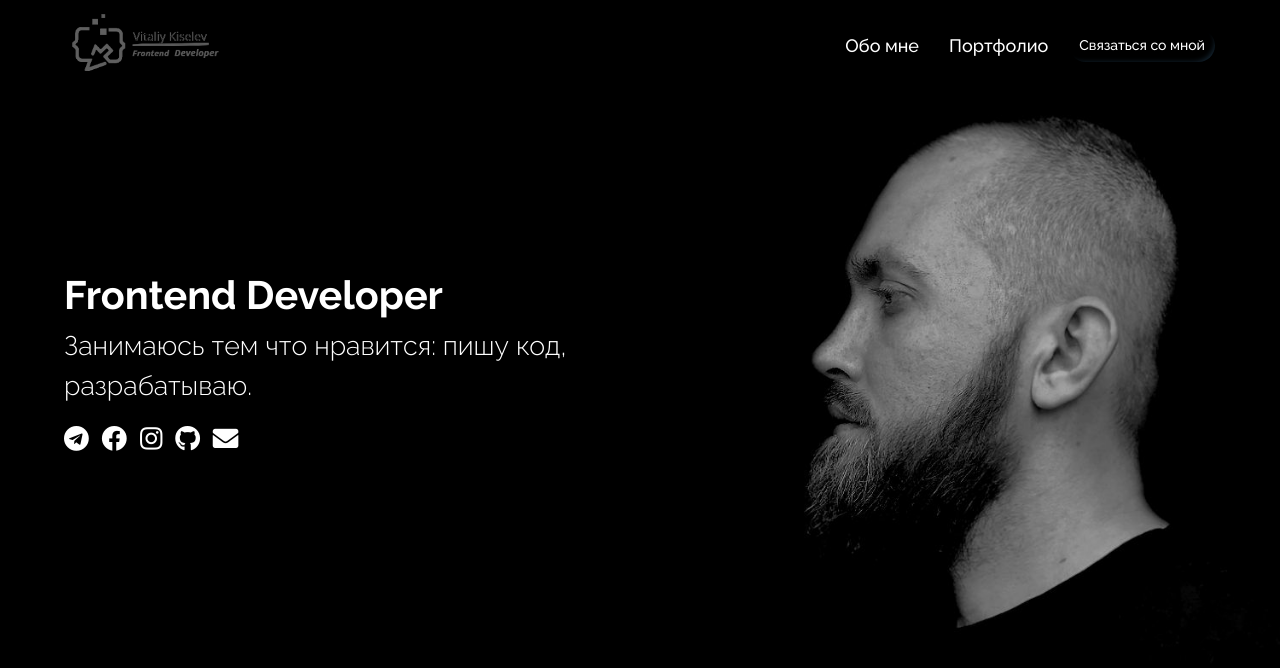
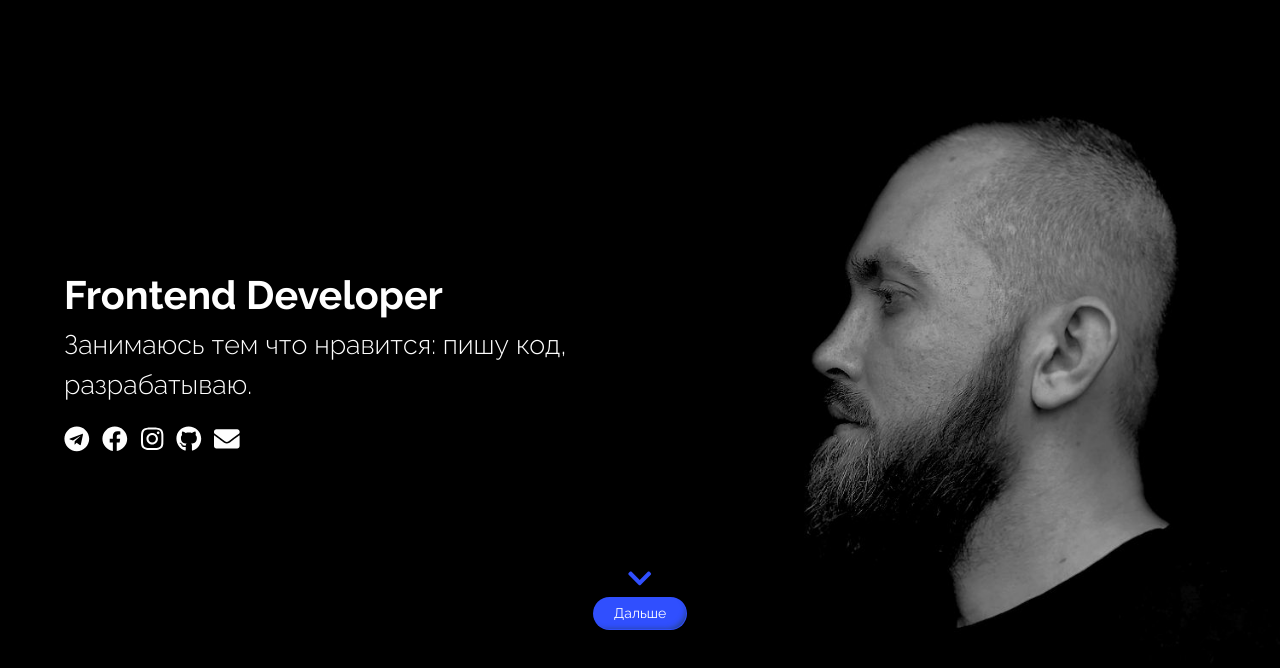
Before and after one commit to Vit4ly/portfolio-v2, a Vue app: page / in a window 1280 px wide. Shown: the top 668 px of the page. Built offline with nearby package versions, Linux system fonts and the light colour scheme.

Commit message:
Доделал Home

```diff
--- a/package.json
+++ b/package.json
@@ -9,6 +9,7 @@
   },
   "dependencies": {
     "@fortawesome/fontawesome-svg-core": "^1.2.35",
+    "@fortawesome/free-brands-svg-icons": "^5.15.3",
     "@fortawesome/free-solid-svg-icons": "^5.15.3",
     "@fortawesome/vue-fontawesome": "^3.0.0-3",
     "@headlessui/vue": "^1.1.1",
--- a/src/components/TheNavBar.vue
+++ b/src/components/TheNavBar.vue
@@ -83,6 +83,7 @@ export default {
   //padding: 0 5vw 0;
   //box-shadow: 0px -5px 5px -5px rgba(34, 60, 80, 0.6) inset;
   //border-bottom: 1px solid rgba(0, 0, 0, 0.1);
+  z-index: 2000;
 
   &__logo {
     &.active {
--- a/src/components/TheSideBar.vue
+++ b/src/components/TheSideBar.vue
@@ -23,16 +23,16 @@
     <div class="navigation-links">
       <transition-group name="fade">
         <router-link to="/aboutme" v-show="showLink" key="1" exact
-          >About Me</router-link
+          >Обо мне</router-link
         >
         <router-link to="/portfolio" v-show="showLink" key="2" exact
-          >Portfolio</router-link
+          >Портфолио</router-link
         >
         <router-link to="/skills" v-show="showLink" key="3" exact
-          >Skills</router-link
+          >Навыки</router-link
         >
         <router-link to="/contact" v-show="showLink" key="4" exact
-          >Contact</router-link
+          >Контакты</router-link
         >
         <!--        <router-link to="" v-show="showLink" key="5">FAQ</router-link>-->
       </transition-group>
@@ -98,7 +98,7 @@ export default {
   }
 
   &.show {
-    width: 180px;
+    width: 30vw;
 
     .control > i {
       color: #304ffe;
--- a/src/main.js
+++ b/src/main.js
@@ -1,13 +1,31 @@
 import { createApp } from "vue";
+import { library } from "@fortawesome/fontawesome-svg-core";
+import {
+  faEnvelope,
+  faSpinner,
+  faChevronDown,
+} from "@fortawesome/free-solid-svg-icons";
+import {
+  faTelegram,
+  faInstagram,
+  faGithub,
+  faFacebook,
+} from "@fortawesome/free-brands-svg-icons";
+import { FontAwesomeIcon } from "@fortawesome/vue-fontawesome";
 import App from "./App.vue";
 import router from "./router";
 import store from "./store";
 import "./theme.scss";
-import { library } from "@fortawesome/fontawesome-svg-core";
-import { faPhone } from "@fortawesome/free-solid-svg-icons";
-import { FontAwesomeIcon } from "@fortawesome/vue-fontawesome";
 
-library.add(faPhone);
+library.add(
+  faEnvelope,
+  faChevronDown,
+  faSpinner,
+  faTelegram,
+  faInstagram,
+  faGithub,
+  faFacebook
+);
 
 createApp(App)
   .use(store)
--- a/src/views/Home.vue
+++ b/src/views/Home.vue
@@ -1,22 +1,41 @@
 <template>
   <div class="home">
     <div class="container">
-      <div class="home__inner">
+      <transition name="fade">
+        <div v-show="isVisible" class="home__inner">
           <div class="home__item">
             <h1 class="home__title">Frontend Developer</h1>
             <p class="home__text">
               Занимаюсь тем что нравится: пишу код, разрабатываю.
             </p>
             <div class="home__social">
-            <i class="fab fa-telegram home__social__icon"></i>
-            <i class="fab fa-facebook home__social__icon"></i>
-            <i class="fab fa-instagram home__social__icon"></i>
-            <i class="fab fa-github home__social__icon"></i>
-            <i class="fas fa-envelope home__social__icon"></i>
+              <a
+                v-for="{ type, name, path } in social"
+                :key="name"
+                :href="path"
+                target="_blank"
+              >
+                <font-awesome-icon
+                  :icon="[type, name]"
+                  class="home__social__icon"
+                />
+              </a>
             </div>
           </div>
         </div>
+      </transition>
+
+      <div class="home__link">
+        <font-awesome-icon
+          :icon="['fas', 'chevron-down']"
+          class="home__link__arrow"
+        />
+        <button class="home__link__btn" @click="next">Дальше</button>
       </div>
+    </div>
+  </div>
+  <div class="load" v-if="isLoad">
+    <font-awesome-icon :icon="['fas', 'spinner']" class="load__icon" pulse />
   </div>
 
   <!-- SVG -->
@@ -37,13 +56,75 @@
 <script>
 export default {
   name: "Home",
+  mounted() {
+    this.visible();
+  },
   data() {
-    return {};
+    return {
+      isLoad: false,
+      isVisible: false,
+      social: [
+        {
+          type: "fab",
+          name: "telegram",
+          path: "tg://resolve?domain=Vit4lyKiselev",
         },
+        {
+          type: "fab",
+          name: "facebook",
+          path: "https://www.facebook.com/profile.php?id=100001902067616",
+        },
+        {
+          type: "fab",
+          name: "instagram",
+          path: "https://www.instagram.com/vitos03/",
+        },
+        {
+          type: "fab",
+          name: "github",
+          path: "https://github.com/Vit4ly",
+        },
+        {
+          type: "fas",
+          name: "envelope",
+          path: "mailto:vit4ly.kiselev@gmail.com",
+        },
+      ],
+    };
+  },
+  methods: {
+    next() {
+      this.isLoad = true;
+      setTimeout(() => {
+        this.$router.push("/aboutme");
+        this.isLoad = false;
+      }, 1000);
+    },
+    visible() {
+      this.isVisible = !this.isVisible;
+    },
+  },
+  computed: {},
 };
 </script>
 
 <style scoped lang="scss">
+.load {
+  display: flex;
+  align-items: center;
+  justify-content: center;
+  position: absolute;
+  left: 0;
+  right: 0;
+  top: 0;
+  bottom: 0;
+
+  &__icon {
+    font-size: 6vw;
+    color: rgba(48, 79, 254, 0.3);
+  }
+}
+
 .home {
   background-image: url("../assets/bgnew.png");
   background-size: 50vw;
@@ -58,7 +139,6 @@ export default {
   bottom: 0;
   width: 100vw;
   height: 100vh;
-  z-index: -500;
 
   &__inner {
     display: flex;
@@ -87,16 +167,85 @@ export default {
     display: inline-grid;
     grid-template-columns: repeat(5, 0.1fr);
     grid-gap: 1vw;
-    transition: all linear 0.3s;
 
     &__icon {
       font-size: 2vw;
+      color: #fff;
+      transition: all linear 0.3s;
 
       &:hover {
         cursor: pointer;
-        fill: #304ffe;
+        color: #304ffe;
+      }
+    }
+  }
+
+  &__link {
+    margin-top: 50px;
+    display: flex;
+    flex-direction: column;
+    align-items: center;
+    justify-content: center;
+
+    &__btn {
+      padding: 5px 20px;
+      border: 1px solid transparent;
+      border-radius: 50px;
+
+      box-shadow: -5px -5px 5px -5px rgba(34, 60, 80, 0.6) inset;
+      color: #ffffff;
+      background-color: #304ffe;
+      transition: all linear 0.3s;
+
+      &:hover {
+        background: rgb(29, 24, 121);
+        background: linear-gradient(
+          90deg,
+          rgba(29, 24, 121, 1) 11%,
+          rgba(61, 90, 254, 1) 85%,
+          rgba(48, 79, 254, 1) 100%
+        );
+      }
+    }
+
+    &__arrow {
+      position: relative;
+      color: #304ffe;
+      font-size: calc(14px + 1vw);
+      animation-name: arrow;
+      animation-duration: 1s;
+      animation-timing-function: linear;
+      animation-iteration-count: infinite;
+      animation-direction: alternate;
+    }
+
+    @keyframes arrow {
+      0% {
+        bottom: 0;
+      }
+      30% {
+        bottom: 1px;
+      }
+      50% {
+        bottom: 2px;
+      }
+      70% {
+        bottom: 3px;
+      }
+      100% {
+        bottom: 5px;
       }
     }
   }
 }
+
+.fade-enter-active,
+.fade-leave-active {
+  transition: opacity 5s ease;
+}
+
+.fade-enter-from,
+.fade-leave-to {
+  opacity: 0;
+}
 </style>
```
Also changed, not shown: 1 other file (tests, documents, lock files or other folders). Lines whose indentation alone changed are shown as unchanged.
